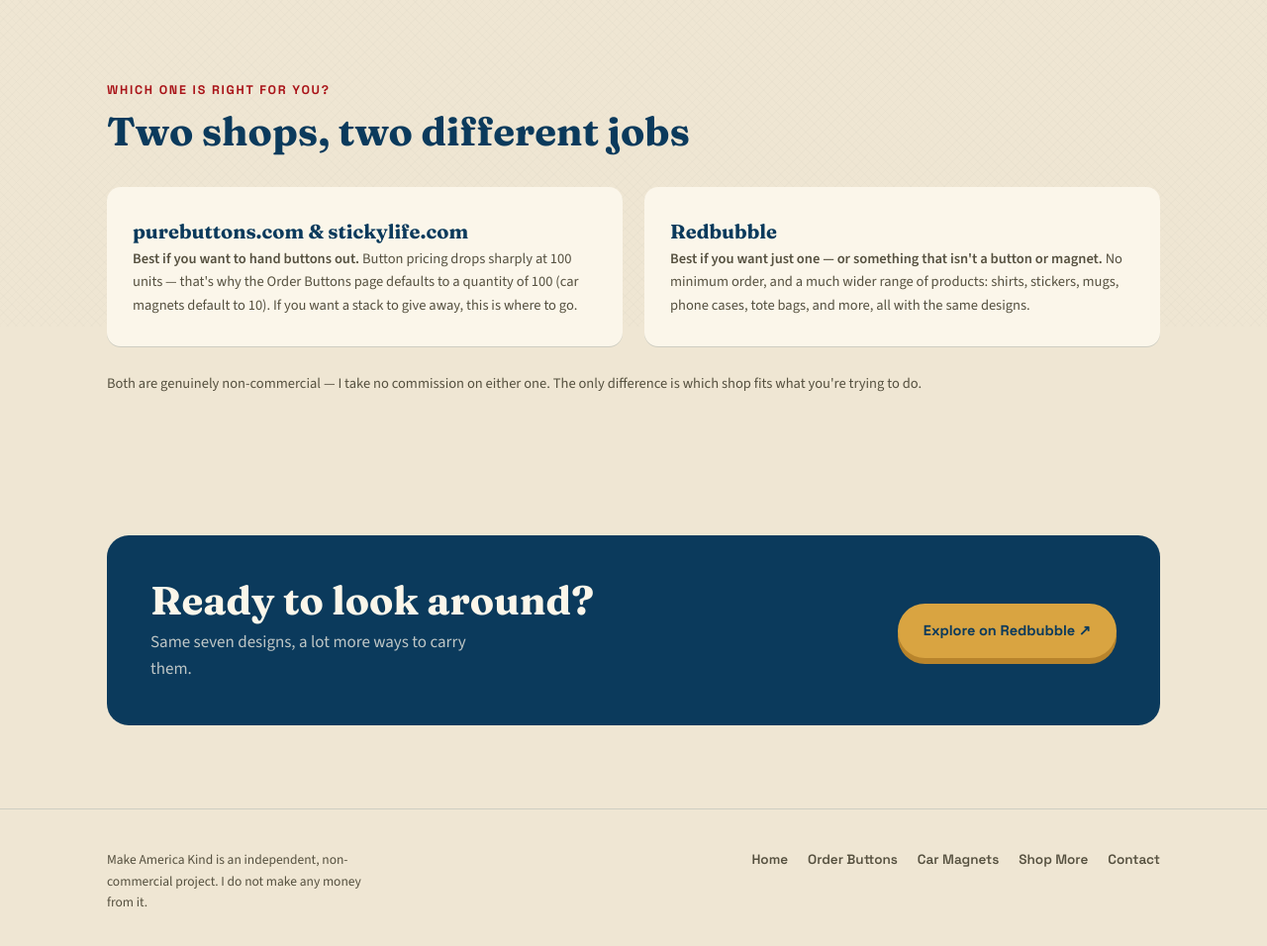
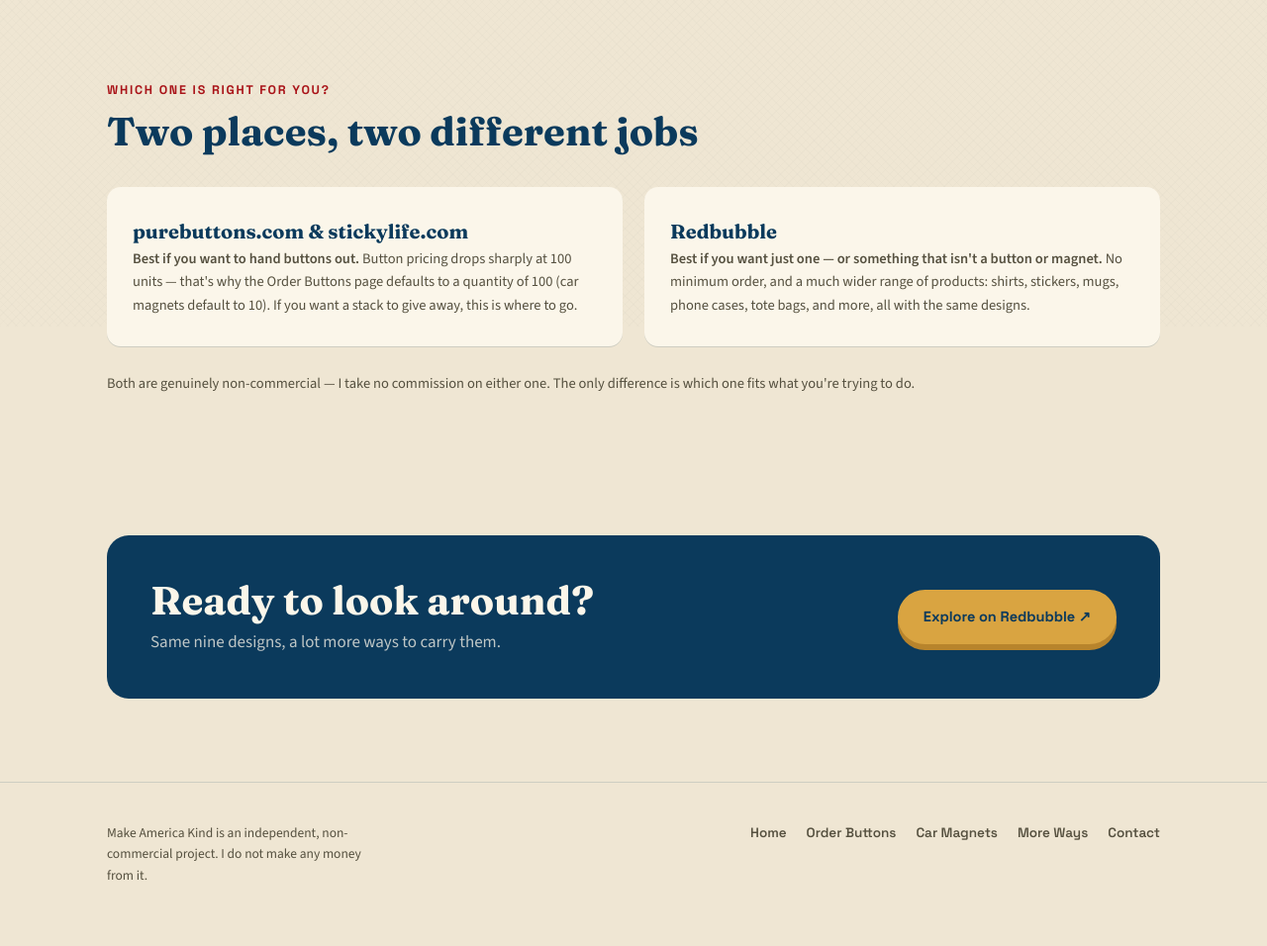
Before and after one commit to makekindpg/makekind-site, a plain HTML site: page shop-more.html in a window 1280 px wide. Shown: the part 470-1426 px from the top of the page at 99% size. Drawn offline with nearby package versions, Linux system fonts and the light colour scheme.

```diff
--- a/shop-more.html
+++ b/shop-more.html
@@ -33,7 +33,7 @@
       <li><a href="index.html">Home</a></li>
       <li><a href="order.html">Order Buttons</a></li>
       <li><a href="car-magnet.html">Car Magnets</a></li>
-      <li><a href="shop-more.html" aria-current="page">Shop More</a></li>
+      <li><a href="shop-more.html" aria-current="page">More Ways</a></li>
       <li><a href="contact.html">Contact</a></li>
     </ul>
   </div>
@@ -52,7 +52,7 @@
   <section>
     <div class="wrap">
       <span class="eyebrow">Which one is right for you?</span>
-      <h2>Two shops, two different jobs</h2>
+      <h2>Two places, two different jobs</h2>
 
       <div class="design-grid">
         <div class="design-card" style="text-align:left; padding:30px 26px;">
@@ -65,7 +65,7 @@
         </div>
       </div>
 
-      <p style="margin-top:26px; font-size:14.5px; color:var(--ink-soft);">Both are genuinely non-commercial — I take no commission on either one. The only difference is which shop fits what you're trying to do.</p>
+      <p style="margin-top:26px; font-size:14.5px; color:var(--ink-soft);">Both are genuinely non-commercial — I take no commission on either one. The only difference is which one fits what you're trying to do.</p>
     </div>
   </section>
 
@@ -74,7 +74,7 @@
       <div class="order-strip">
         <div>
           <h2>Ready to look around?</h2>
-          <p>Same seven designs, a lot more ways to carry them.</p>
+          <p>Same nine designs, a lot more ways to carry them.</p>
         </div>
         <div class="hero-actions">
           <a class="btn btn-fill" href="https://makekind.redbubble.com/explore" target="_blank" rel="noopener">Explore on Redbubble ↗</a>
@@ -91,7 +91,7 @@
       <li><a href="index.html">Home</a></li>
       <li><a href="order.html">Order Buttons</a></li>
       <li><a href="car-magnet.html">Car Magnets</a></li>
-      <li><a href="shop-more.html">Shop More</a></li>
+      <li><a href="shop-more.html">More Ways</a></li>
       <li><a href="contact.html">Contact</a></li>
     </ul>
   </div>
```
Also changed, not shown: car-magnet.html (+2 -2 lines), contact.html (+2 -2 lines), index.html (+2 -2 lines), order.html (+2 -2 lines).
